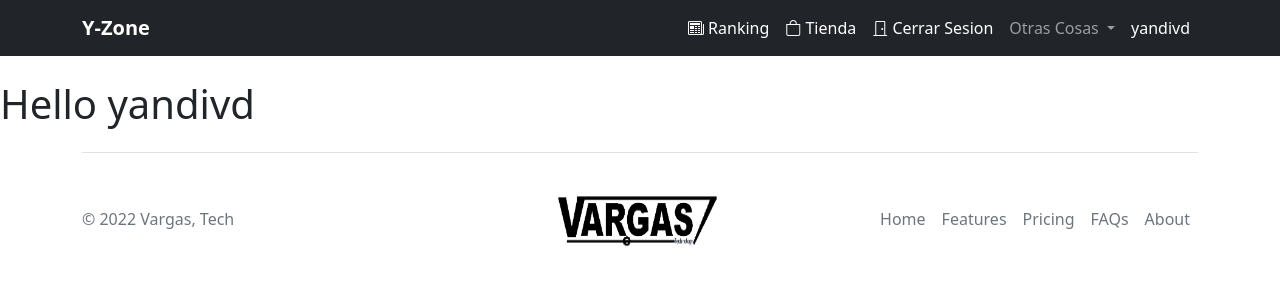
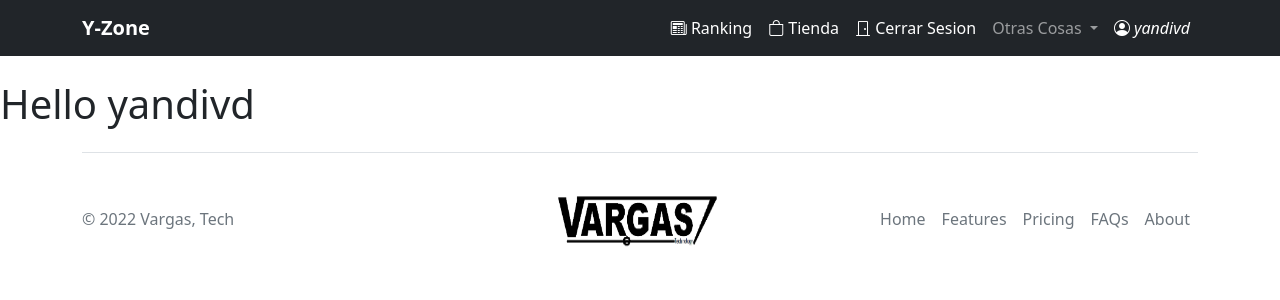
Before and after one commit to yandivd/Y-Zone, a Django app: page / in a window 1280 px wide. Shown: the top 300 px of the page. Run offline with Django 3.2, Linux system fonts and the light colour scheme; a user stored in the database is signed in; some libraries are stand-ins or nearby versions.

Commit message:
perfeccionando el username

```diff
--- a/main/templates/partials/_navbar.html
+++ b/main/templates/partials/_navbar.html
@@ -36,7 +36,7 @@
                 </li>
                 {% if user.is_authenticated %}
                 <li class="nav-item">
-                    <a class="nav-link active container" href="#">{{user.username}}</a>
+                    <a class="nav-link active container" href="#"><i class="bi bi-person-circle"> {{user.username}}</i></a>
                 </li>
                 {%endif%}
             </ul>
```
Also changed, not shown: db.sqlite3.
